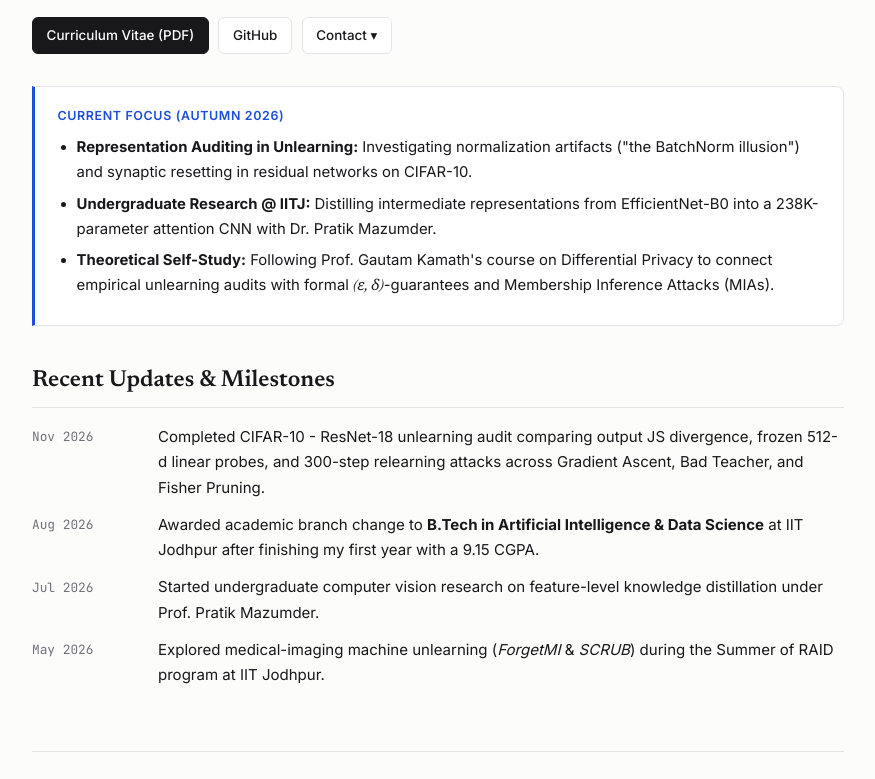
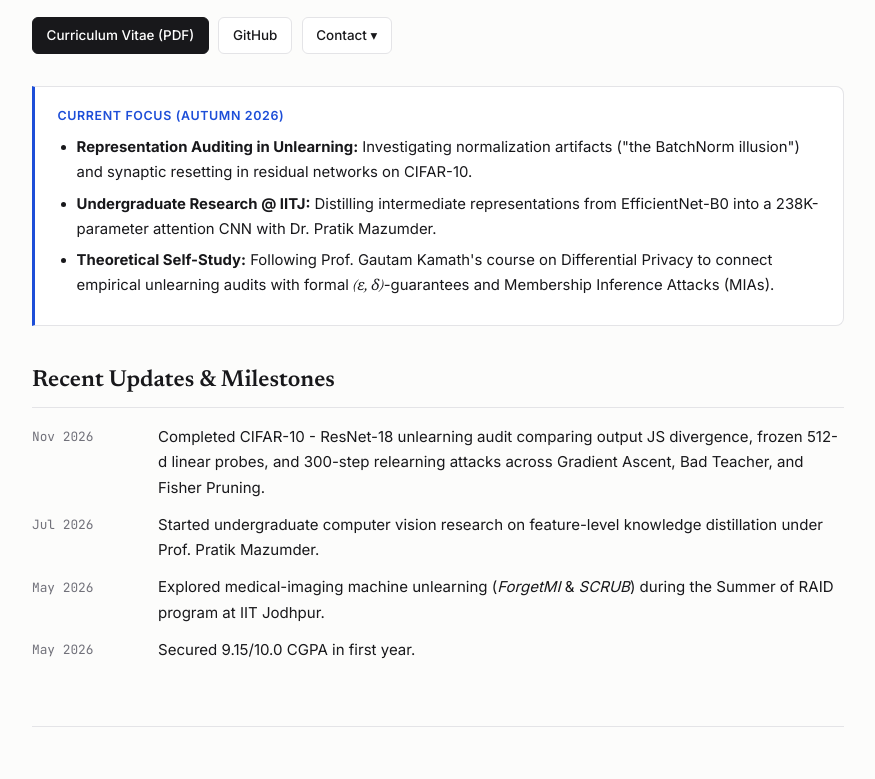
Before and after one commit to dmalik233/dmalik233.github.io, a plain HTML site: page index.html in a window 1280 px wide. Shown: the part 395-1174 px from the top of the page, without its empty margins (202-1077 px from the left). Drawn offline with Linux system fonts and the light colour scheme.

Commit message:
minor changes

```diff
--- a/index.html
+++ b/index.html
@@ -501,16 +501,16 @@
                 <span>Completed CIFAR-10 - ResNet-18 unlearning audit comparing output JS divergence, frozen 512-d linear probes, and 300-step relearning attacks across Gradient Ascent, Bad Teacher, and Fisher Pruning.</span>
             </li>
             <li>
-                <span class="timeline-date">Aug 2026</span>
-                <span>Awarded academic branch change to <strong>B.Tech in Artificial Intelligence &amp; Data Science</strong> at IIT Jodhpur after finishing my first year with a 9.15 CGPA.</span>
-            </li>
-            <li>
                 <span class="timeline-date">Jul 2026</span>
                 <span>Started undergraduate computer vision research on feature-level knowledge distillation under Prof. Pratik Mazumder.</span>
             </li>
             <li>
                 <span class="timeline-date">May 2026</span>
                 <span>Explored medical-imaging machine unlearning (<em>ForgetMI</em> &amp; <em>SCRUB</em>) during the Summer of RAID program at IIT Jodhpur.</span>
+            </li>
+            <li>
+                <span class="timeline-date">May 2026</span>
+                <span>Secured 9.15/10.0 CGPA in first year.</span>
             </li>
         </ul>
     </div>
@@ -782,7 +782,7 @@
         }
     });
 
-    // Load correct tab if someone visits a direct hash URL like yoursite.github.io/#research
+
     window.addEventListener('DOMContentLoaded', () => {
         const hash = window.location.hash.replace('#', '');
         if (['about', 'research', 'projects', 'cv'].includes(hash)) {
```
Also changed, not shown: 1 other file.
